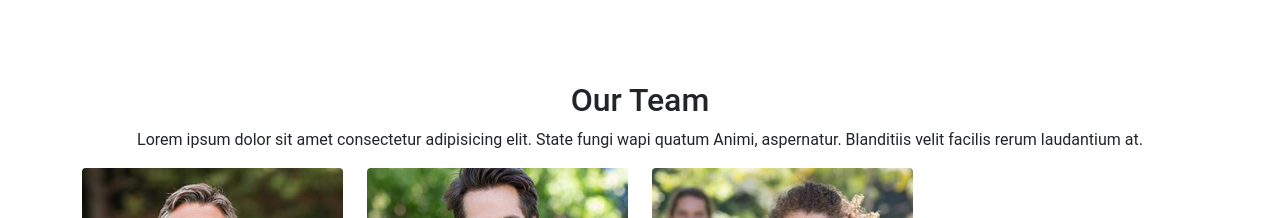
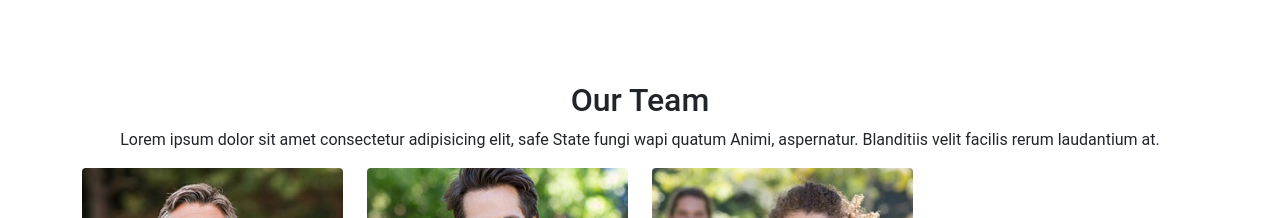
Before and after one commit to zeredogo/krypto-zone-charity, a React (Create React App) app: page / in a window 1280 px wide. Shown: the part 2820-3038 px from the top of the page. Built offline with nearby package versions, Linux system fonts and the light colour scheme.

Commit message:
updating commit

```diff
--- a/src/component/Team.jsx
+++ b/src/component/Team.jsx
@@ -14,7 +14,7 @@ const Team = () => {
           <div className="section-title">
             <h2 className="text-center">Our Team</h2>
             <p className="text-center">Lorem ipsum dolor sit amet consectetur
-              adipisicing elit. State fungi wapi quatum Animi, aspernatur. Blanditiis velit facilis
+              adipisicing elit, safe State fungi wapi quatum Animi, aspernatur. Blanditiis velit facilis
               rerum laudantium at.</p>
           </div>
           <div className="row">
```
